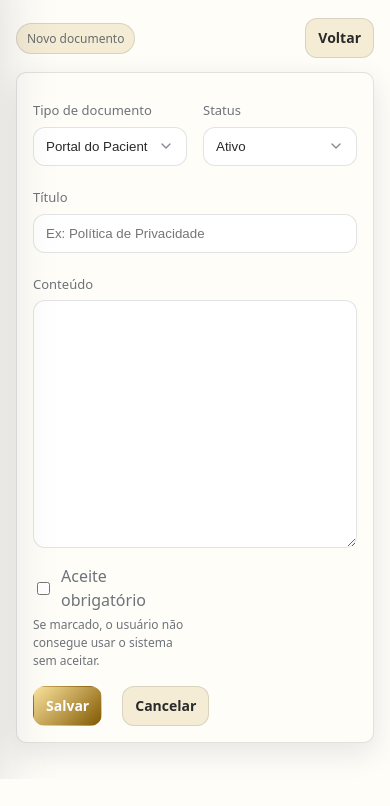
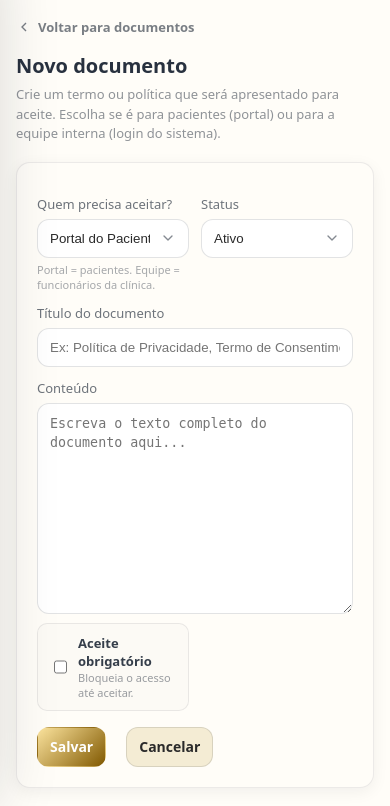
Before and after one commit to BrookSK/LumiClinic, a PHP site: page /app/Views/settings/legal_document_edit_unified.php in a window 390 px wide. Shown: the part 65-871 px from the top of the page. Before the commit the page ends 844 px from the top, so only its background shows below. Run offline with PHP 8.4, Linux system fonts and the light colour scheme.

Commit message:
feat(clinic,settings): Refactor legal signatures and documents views with improved layout and visual indicators
- Update legal signature detail view with enhanced typography (font-weight 850, font-size 20px) and improved color contrast
- Add small button variant to back navigation links for better visual hierarchy
- Refactor legal signatures list with streamlined header layout and updated description text
- Introduce scope color mapping for visual differentiation of signature types (patient portal, internal team, owner)
- Simplify scope labels for more concise display in UI
- Replace card-based filter section with inline form styling for better space efficiency
- Enhance filter label and improve form layout with consistent spacing and alignment
- Consolidate navigation buttons into single "Gerenciar documentos" action
- Refactor legal documents unified view with improved layout and visual consistency
- Update legal document edit view with enhanced typography and spacing
- Improve overall visual indicators and responsive design across all legal document management views

```diff
--- a/app/Views/clinic/legal_signature_view.php
+++ b/app/Views/clinic/legal_signature_view.php
@@ -31,8 +31,8 @@ ob_start();
 ?>
 
 <div class="lc-flex lc-flex--between lc-flex--center lc-flex--wrap" style="margin-bottom:16px; gap:10px;">
-    <div style="font-weight:800; font-size:18px;">Detalhe da Assinatura</div>
-    <a class="lc-btn lc-btn--secondary" href="/clinic/legal-signatures">Voltar</a>
+    <div style="font-weight:850; font-size:20px; color:rgba(31,41,55,.96);">Detalhe da Assinatura</div>
+    <a class="lc-btn lc-btn--secondary lc-btn--sm" href="/clinic/legal-signatures">Voltar</a>
 </div>
 
 <div class="lc-grid lc-gap-grid" style="grid-template-columns: 1fr 1fr;">
--- a/app/Views/settings/legal_document_edit_unified.php
+++ b/app/Views/settings/legal_document_edit_unified.php
@@ -8,44 +8,48 @@ $error = $error ?? '';
 $success = $success ?? '';
 
 $id = (int)($doc['id'] ?? 0);
-$scopeLabels = [
-    'patient_portal' => 'Portal do Paciente',
-    'system_user'    => 'Equipe Interna',
-];
+$isNew = $id <= 0;
+$scopeLabels = ['patient_portal'=>'Portal do Paciente','system_user'=>'Equipe Interna'];
 
 ob_start();
 ?>
 
-<div class="lc-flex lc-flex--between lc-flex--center lc-flex--wrap" style="margin-bottom:14px; gap:10px;">
-    <div class="lc-badge lc-badge--primary"><?= $id > 0 ? 'Editar documento' : 'Novo documento' ?></div>
-    <a class="lc-btn lc-btn--secondary" href="/settings/lgpd">Voltar</a>
+<a href="/settings/lgpd" style="display:inline-flex;align-items:center;gap:6px;color:rgba(31,41,55,.60);font-weight:650;font-size:13px;text-decoration:none;margin-bottom:16px;">
+    <svg viewBox="0 0 24 24" width="16" height="16" fill="none" stroke="currentColor" stroke-width="2"><path d="m15 18-6-6 6-6"/></svg>
+    Voltar para documentos
+</a>
+
+<div style="font-weight:850;font-size:20px;color:rgba(31,41,55,.96);margin-bottom:6px;"><?= $isNew ? 'Novo documento' : 'Editar documento' ?></div>
+<div style="font-size:13px;color:rgba(31,41,55,.50);margin-bottom:18px;max-width:600px;line-height:1.5;">
+    <?php if ($isNew): ?>
+        Crie um termo ou política que será apresentado para aceite. Escolha se é para pacientes (portal) ou para a equipe interna (login do sistema).
+    <?php else: ?>
+        Edite o conteúdo do documento. Se ele já foi assinado por alguém, uma nova versão será criada automaticamente.
+    <?php endif; ?>
 </div>
 
 <?php if ($error !== ''): ?>
-    <div class="lc-alert lc-alert--danger" style="margin-bottom:12px;"><?= htmlspecialchars($error, ENT_QUOTES, 'UTF-8') ?></div>
+    <div class="lc-alert lc-alert--danger" style="margin-bottom:14px;"><?= htmlspecialchars($error, ENT_QUOTES, 'UTF-8') ?></div>
 <?php endif; ?>
 <?php if ($success !== ''): ?>
-    <div class="lc-alert lc-alert--success" style="margin-bottom:12px;"><?= htmlspecialchars($success, ENT_QUOTES, 'UTF-8') ?></div>
+    <div class="lc-alert lc-alert--success" style="margin-bottom:14px;"><?= htmlspecialchars($success, ENT_QUOTES, 'UTF-8') ?></div>
 <?php endif; ?>
 
-<div class="lc-card">
-    <div class="lc-card__body">
+<div style="padding:20px;border-radius:14px;border:1px solid rgba(17,24,39,.08);background:var(--lc-surface);box-shadow:0 4px 16px rgba(17,24,39,.06);max-width:700px;">
     <form method="post" action="/settings/lgpd/save" class="lc-form">
         <input type="hidden" name="_csrf" value="<?= htmlspecialchars($csrf, ENT_QUOTES, 'UTF-8') ?>" />
         <input type="hidden" name="id" value="<?= $id ?>" />
 
-            <div class="lc-grid lc-gap-grid" style="grid-template-columns: 1fr 1fr; align-items:end;">
+        <div style="display:grid;grid-template-columns:1fr 1fr;gap:12px;">
             <div class="lc-field">
-                    <label class="lc-label">Tipo de documento</label>
-                    <select class="lc-select" name="scope">
+                <label class="lc-label">Quem precisa aceitar?</label>
+                <select class="lc-select" name="scope" id="lgpdScope">
                     <?php foreach ($scopeLabels as $k => $lbl): ?>
-                            <option value="<?= htmlspecialchars($k, ENT_QUOTES, 'UTF-8') ?>" <?= $scope === $k ? 'selected' : '' ?>>
-                                <?= htmlspecialchars($lbl, ENT_QUOTES, 'UTF-8') ?>
-                            </option>
+                        <option value="<?= htmlspecialchars($k, ENT_QUOTES, 'UTF-8') ?>" <?= $scope === $k ? 'selected' : '' ?>><?= htmlspecialchars($lbl, ENT_QUOTES, 'UTF-8') ?></option>
                     <?php endforeach; ?>
                 </select>
+                <div style="font-size:11px;color:rgba(31,41,55,.40);margin-top:4px;">Portal = pacientes. Equipe = funcionários da clínica.</div>
             </div>
-
             <div class="lc-field">
                 <label class="lc-label">Status</label>
                 <select class="lc-select" name="status">
@@ -55,57 +59,50 @@ ob_start();
             </div>
         </div>
 
-            <div class="lc-field" style="margin-top:10px;">
-                <label class="lc-label">Título</label>
-                <input class="lc-input" type="text" name="title" value="<?= htmlspecialchars((string)($doc['title'] ?? ''), ENT_QUOTES, 'UTF-8') ?>" required placeholder="Ex: Política de Privacidade" />
+        <div class="lc-field">
+            <label class="lc-label">Título do documento</label>
+            <input class="lc-input" type="text" name="title" value="<?= htmlspecialchars((string)($doc['title'] ?? ''), ENT_QUOTES, 'UTF-8') ?>" required placeholder="Ex: Política de Privacidade, Termo de Consentimento..." />
         </div>
 
-            <div class="lc-field" style="margin-top:10px;">
+        <div class="lc-field">
             <label class="lc-label">Conteúdo</label>
-                <textarea class="lc-input" name="body" rows="12" required><?= htmlspecialchars((string)($doc['body'] ?? ''), ENT_QUOTES, 'UTF-8') ?></textarea>
+            <textarea class="lc-input" name="body" rows="10" required placeholder="Escreva o texto completo do documento aqui..."><?= htmlspecialchars((string)($doc['body'] ?? ''), ENT_QUOTES, 'UTF-8') ?></textarea>
         </div>
 
-            <div class="lc-grid lc-gap-grid" style="grid-template-columns: 1fr 1fr; margin-top:10px; align-items:end;">
+        <div style="display:grid;grid-template-columns:1fr 1fr;gap:12px;margin-top:4px;">
             <div class="lc-field">
-                    <label class="lc-checkbox" style="display:flex; gap:8px; align-items:center;">
-                        <input type="checkbox" name="is_required" value="1" <?= (int)($doc['is_required'] ?? 0) === 1 ? 'checked' : '' ?> />
-                        <span>Aceite obrigatório</span>
+                <label style="display:flex;align-items:center;gap:8px;cursor:pointer;padding:10px 12px;border-radius:10px;border:1px solid rgba(17,24,39,.08);background:rgba(0,0,0,.01);">
+                    <input type="checkbox" name="is_required" value="1" <?= (int)($doc['is_required'] ?? 0) === 1 ? 'checked' : '' ?> style="width:18px;height:18px;" />
+                    <div>
+                        <div style="font-weight:700;font-size:13px;color:rgba(31,41,55,.90);">Aceite obrigatório</div>
+                        <div style="font-size:11px;color:rgba(31,41,55,.45);">Bloqueia o acesso até aceitar.</div>
+                    </div>
                 </label>
-                    <div class="lc-muted" style="font-size:12px; margin-top:4px;">Se marcado, o usuário não consegue usar o sistema sem aceitar.</div>
             </div>
-
-                <div class="lc-field" id="role_field">
-                    <label class="lc-label">Papel alvo (equipe interna)</label>
+            <div class="lc-field" id="lgpdRoleField" style="display:<?= $scope === 'system_user' ? 'block' : 'none' ?>;">
+                <label class="lc-label">Papel alvo (equipe)</label>
                 <select class="lc-select" name="target_role_code">
                     <option value="">Todos os papéis</option>
                     <?php foreach ($roles as $r): ?>
-                            <option value="<?= htmlspecialchars((string)($r['code'] ?? ''), ENT_QUOTES, 'UTF-8') ?>"
-                                <?= (string)($doc['target_role_code'] ?? '') === (string)($r['code'] ?? '') ? 'selected' : '' ?>>
-                                <?= htmlspecialchars((string)($r['name'] ?? ''), ENT_QUOTES, 'UTF-8') ?>
-                            </option>
+                        <option value="<?= htmlspecialchars((string)($r['code'] ?? ''), ENT_QUOTES, 'UTF-8') ?>" <?= (string)($doc['target_role_code'] ?? '') === (string)($r['code'] ?? '') ? 'selected' : '' ?>><?= htmlspecialchars((string)($r['name'] ?? ''), ENT_QUOTES, 'UTF-8') ?></option>
                     <?php endforeach; ?>
                 </select>
+                <div style="font-size:11px;color:rgba(31,41,55,.40);margin-top:4px;">Deixe "Todos" para exigir de toda a equipe.</div>
             </div>
         </div>
 
-            <div class="lc-flex lc-gap-sm" style="margin-top:16px;">
+        <div style="display:flex;gap:10px;margin-top:16px;">
             <button class="lc-btn lc-btn--primary" type="submit">Salvar</button>
             <a class="lc-btn lc-btn--secondary" href="/settings/lgpd">Cancelar</a>
         </div>
     </form>
 </div>
-</div>
 
 <script>
 (function(){
-    var scopeEl = document.querySelector('select[name="scope"]');
-    var roleField = document.getElementById('role_field');
-    if (!scopeEl || !roleField) return;
-    function toggle() {
-        roleField.style.display = scopeEl.value === 'system_user' ? 'block' : 'none';
-    }
-    scopeEl.addEventListener('change', toggle);
-    toggle();
+    var s=document.getElementById('lgpdScope'),f=document.getElementById('lgpdRoleField');
+    if(!s||!f)return;
+    s.addEventListener('change',function(){f.style.display=s.value==='system_user'?'block':'none';});
 })();
 </script>
 
```
Also changed, not shown: app/Views/clinic/legal_signatures.php (+46 -72 lines), app/Views/settings/legal_documents_unified.php (+62 -84 lines). Lines whose indentation alone changed are shown as unchanged.
